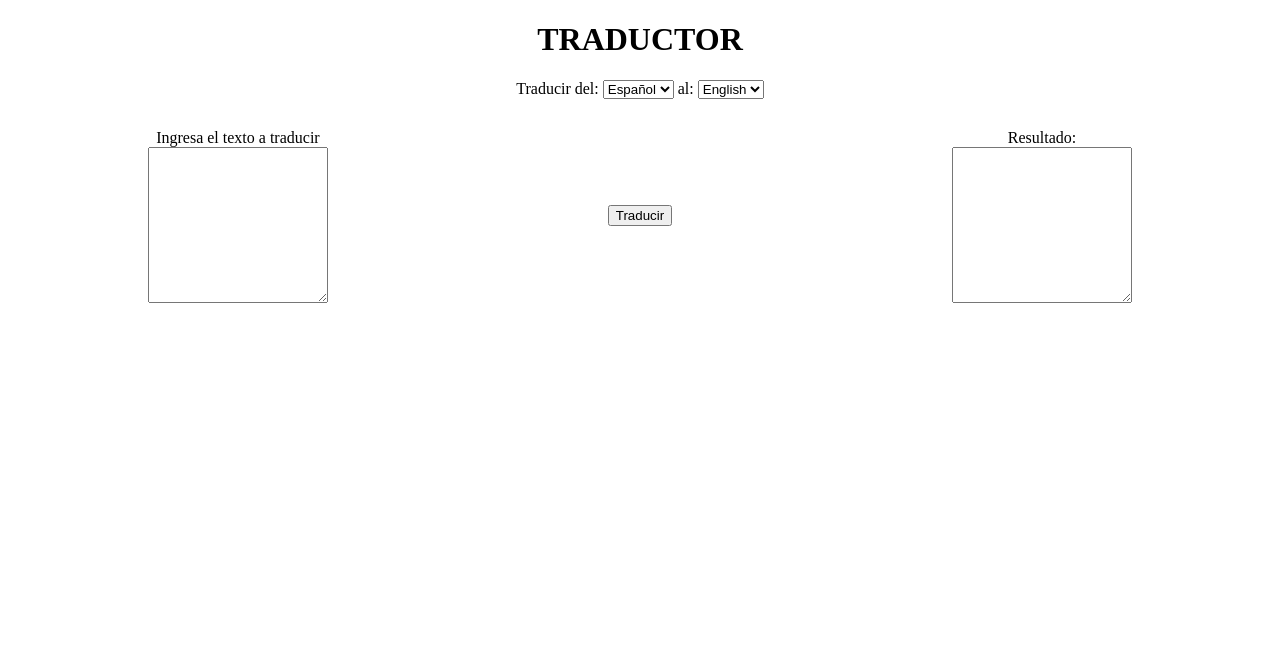
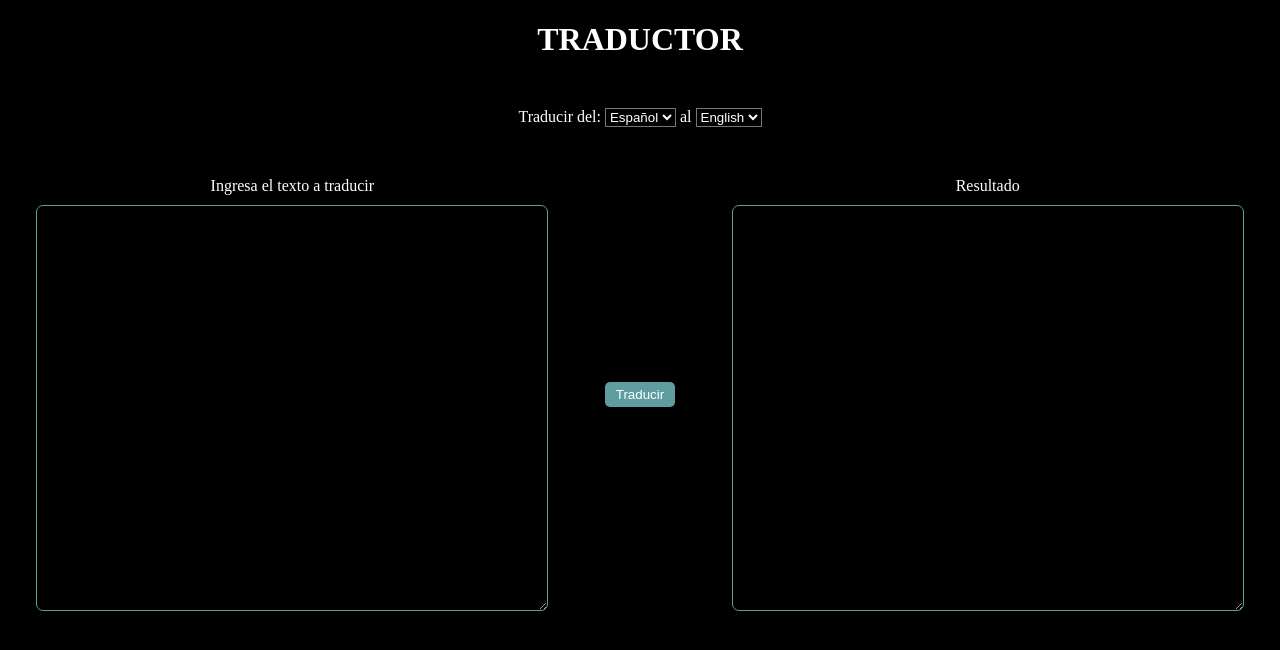
Before and after one commit to Matihp/traductor.js, a plain HTML site: page index.html in a window 1280 px wide. Drawn offline with Linux system fonts and the light colour scheme; no server answers.

Commit message:
upd styles

```diff
--- a/index.html
+++ b/index.html
@@ -18,7 +18,7 @@
             <option value="es">Español</option>
         </select>
 
-        <label for="translateTo">al:</label>
+        <label for="translateTo">al</label>
         <select name="" id="translateTo">
             <option value="en">English</option>
         </select>
@@ -33,7 +33,7 @@
             <button id="translate">Traducir</button>
 
             <div class="second">
-                <label for="output">Resultado:</label>
+                <label for="output">Resultado</label>
                 <textarea name="outputTranslate" id="output" cols="10" rows="10"></textarea>
             </div>
 
--- a/styles.css
+++ b/styles.css
@@ -1,14 +1,19 @@
+*{
+    background-color: black;
+    color: white;
+}
 header{
 text-align: center;
 }
 .container{
     text-align: center;
-    margin-bottom: 30px;
+    margin-top: 50px;
+    margin-bottom: 50px;
 }
 .first, .second{
     display: flex;
     flex-direction: column;
-    width: 180px;
+    width: 40vw;
 }
 label{
     text-align: center;
@@ -18,3 +23,17 @@ label{
     align-items: center;
     justify-content: space-around;
 }
+textarea{
+    margin-top: 10px;
+    height: 50vh;
+    border-color: cadetblue;
+    border-radius: 7px;
+}
+
+button{
+    background-color: cadetblue;
+    border: none;
+    border-radius: 5px;
+    width: 70px;
+    height: 25px;
+}
```
